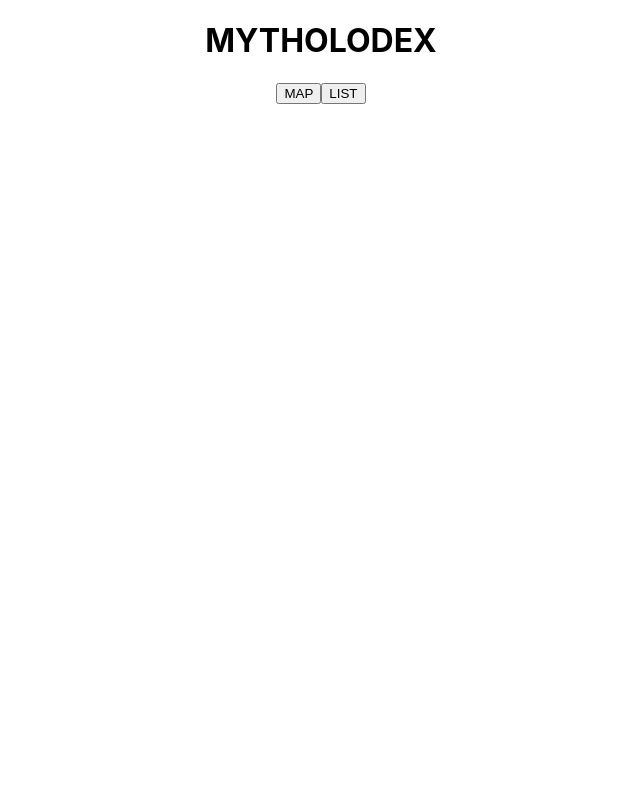
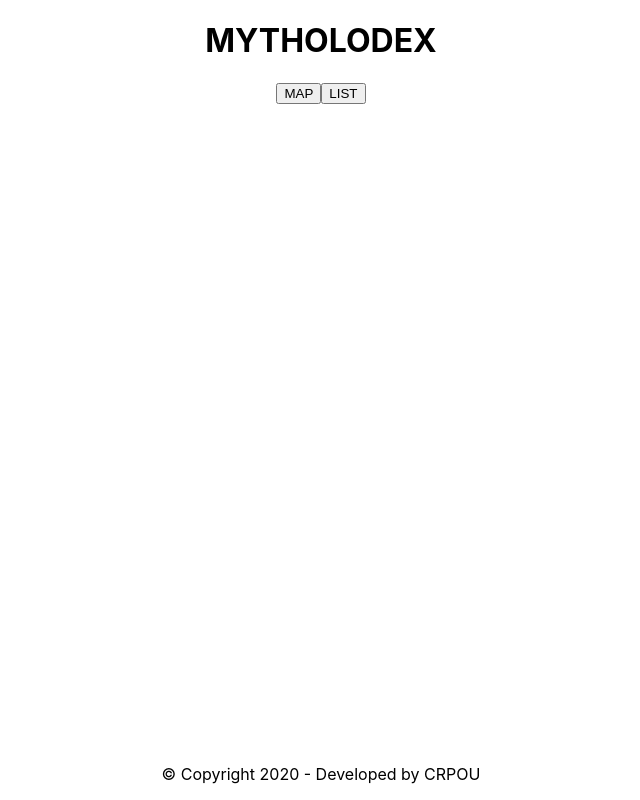
Before and after one commit to Vylis/cannot-read-property-of-undefined, a React (Create React App) app in the folder hackathon-01/: page / in a window 1280 px wide. Shown: the whole page, without its empty margins (319-959 px from the left). Built offline with nearby package versions, Linux system fonts and the light colour scheme.

Commit message:
CREATE basic Footer

```diff
--- /dev/null
+++ b/hackathon-01/src/components/Footer/Footer.jsx
@@ -0,0 +1,13 @@
+import React from 'react';
+
+import '../../styles/css/Footer/Footer.css';
+
+const Footer = () => {
+  return(
+    <div className="footer_container">
+      <p>© Copyright 2020 - Developed by CRPOU</p>
+    </div>
+  )
+}
+
+export default Footer;
--- a/hackathon-01/src/components/Home/Home.jsx
+++ b/hackathon-01/src/components/Home/Home.jsx
@@ -1,10 +1,12 @@
 import React from 'react';
-import NavBar from './NavBar/NavBar'
+import NavBar from '../NavBar/NavBar';
+import Footer from '../Footer/Footer';
 
 const Home = () => {
   return (
     <div>
       <NavBar />
+      <Footer />
     </div>
   )
 }
--- /dev/null
+++ b/hackathon-01/src/styles/css/Footer/Footer.css
@@ -0,0 +1,8 @@
+.footer_container{
+  position : fixed;
+  width: 100%;
+  display: flex;
+  justify-content: center;
+  align-items: center;
+  bottom: 0;
+}
```
Also changed, not shown: hackathon-01/src/components/NavBar/NavBar.jsx (renamed from hackathon-01/src/components/Home/NavBar/NavBar.jsx).
